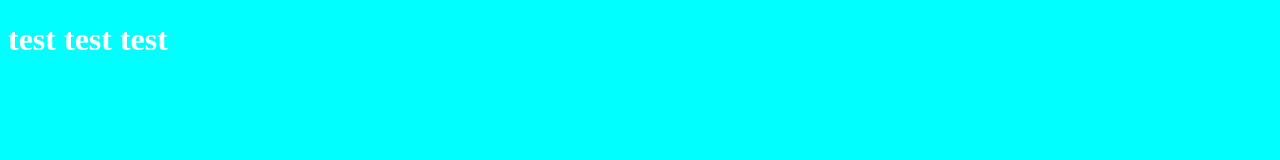
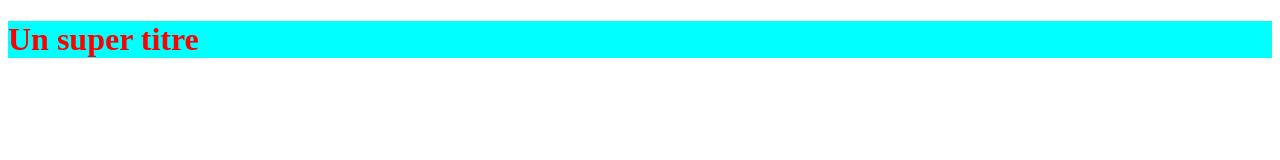
Before and after one commit to JB-De-Meo/bricotips, a plain HTML site: page index.html in a window 1280 px wide. Drawn offline with Linux system fonts and the light colour scheme.

Commit message:
modif doctype et ajout du code couleur rouge css

```diff
--- a/index.html
+++ b/index.html
@@ -1,10 +1,10 @@
 <!DOCTYPE html>
-<html lang="fr">
-    <head>
-        <meta charset="utf-8">
-        <title>Le titre de ma page</title>
-    </head>
-    <body style="background-color: aqua;color: white;">
-        <h1>test test test</h1>
-    </body>
+<html>
+<head>
+   <title></title>
+   <link rel="stylesheet" type="text/css" href="styles.css">
+</head>
+<body>
+   <h1>Un super titre</h1>
+</body>
 </html>
--- a/styles.css
+++ b/styles.css
@@ -0,0 +1,4 @@
+h1 {
+    color: red;
+    background-color: aqua;
+ }
```
